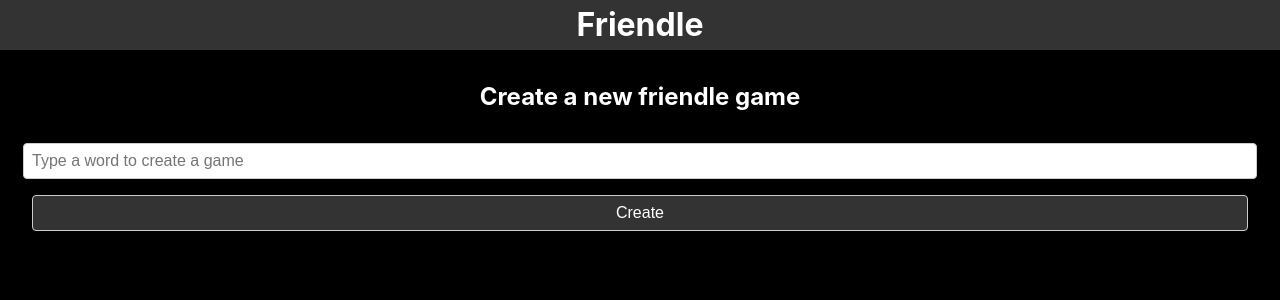
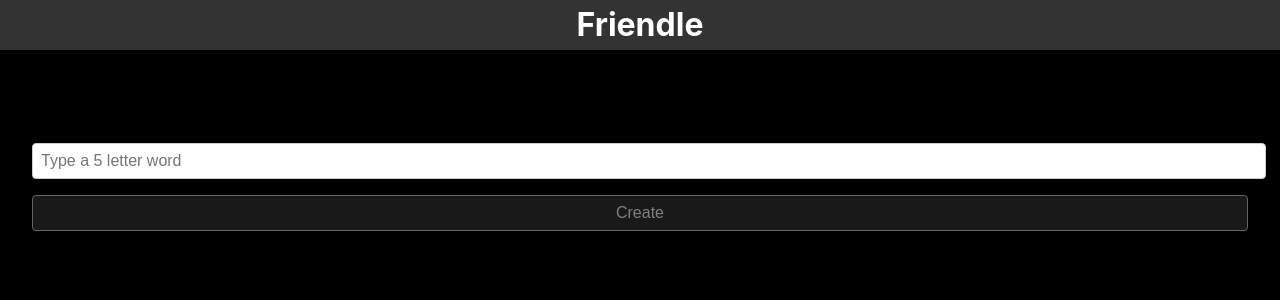
Before and after one commit to jdriscoll98/Friendle, a React (Create React App) app: page / in a window 1280 px wide. Shown: the top 300 px of the page. Built offline with nearby package versions, Linux system fonts and the light colour scheme.

Commit message:
game page

```diff
--- a/package.json
+++ b/package.json
@@ -8,7 +8,9 @@
     "@testing-library/user-event": "^13.5.0",
     "react": "^18.2.0",
     "react-dom": "^18.2.0",
+    "react-router-dom": "^6.3.0",
     "react-scripts": "5.0.1",
+    "react-simple-keyboard": "^3.4.158",
     "web-vitals": "^2.1.4"
   },
   "scripts": {
--- a/src/App.css
+++ b/src/App.css
@@ -5,7 +5,6 @@ html,
   height: 100%;
   overflow: hidden;
   background-color: black;
-  color: white;
 }
 
 * {
@@ -31,11 +30,19 @@ html,
 .app-body {
   display: flex;
   flex-direction: column;
-  justify-content: center;
-  align-items: center;
+  justify-content: space-evenly;
+  flex: 1;
+  gap: 1rem;
+  height: 100%;
+}
+
+.create-container {
+  display: flex;
+  flex-direction: column;
   flex: 1;
   padding: 2rem;
   gap: 1rem;
+  height: 100%;
 }
 
 .create-heading {
@@ -64,3 +71,30 @@ html,
   color: white;
   cursor: pointer;
 }
+
+.disabled {
+  opacity: 0.5;
+  cursor: not-allowed;
+}
+
+/* Game */
+.game-container {
+  display: grid;
+  grid-template-columns: repeat(5, 1fr);
+  grid-template-rows: repeat(6, 1fr);
+  grid-gap: 1rem;
+  padding: 0 2rem;
+  margin: 1rem;
+}
+
+.box {
+  width: 50px;
+  height: 50px;
+  border: 1px solid #ccc;
+  border-radius: 4px;
+  background-color: #333;
+  color: white;
+  text-align: center;
+  line-height: 50px;
+
+}
--- a/src/App.js
+++ b/src/App.js
@@ -1,6 +1,31 @@
+import { BrowserRouter, Routes, Route } from "react-router-dom";
+import { useState, useRef } from "react";
+import Keyboard from "react-simple-keyboard";
+import "react-simple-keyboard/build/css/index.css";
+
 import "./App.css";
 
 function App() {
+  const [newWordValue, setNewWordValue] = useState("");
+  const keyboard = useRef();
+
+  function newWordIsValid() {
+    return newWordValue?.length === 5;
+  }
+
+  function createNewGame() {
+    // create a unique id for the new game
+    const newGameId = Math.random().toString(36).substring(2, 15);
+    // set local storage to store the new game id and the word to simulate DB storage
+    localStorage.setItem(newGameId, newWordValue);
+    // redirect to the new game
+    window.location.href = `/game/${newGameId}`;
+  }
+
+  function onKeyPress(button) {
+    console.log("Button pressed", button);
+  }
+
   return (
     <div className="App">
       {/* App bar */}
@@ -9,12 +34,103 @@ function App() {
       </div>
       {/* Body */}
       <div className="app-body">
-        <h2 className="create-heading">Create a new friendle game</h2>
-        <input
-          className="create-input"
-          placeholder="Type a word to create a game"
-        />
-        <button className="create-btn">Create</button>
+        <BrowserRouter>
+          <Routes>
+            <Route
+              path="/"
+              element={
+                <div className="create-container">
+                  <h2 className="create-heading">Create a new friendle game</h2>
+                  <input
+                    className="create-input"
+                    placeholder="Type a 5 letter word"
+                    value={newWordValue}
+                    onChange={(e) => {
+                      setNewWordValue(e.target.value);
+                    }}
+                  />
+                  <button
+                    onClick={(e) => {
+                      e.preventDefault();
+                      if (!newWordValue) {
+                        alert("Please enter a word");
+                        return;
+                      } else {
+                        createNewGame();
+                      }
+                    }}
+                    disabled={!newWordValue}
+                    className={`create-btn ${!newWordIsValid() && "disabled"}`}
+                  >
+                    Create
+                  </button>
+                </div>
+              }
+            ></Route>
+            <Route
+              path="game/:gameId"
+              element={
+                <>
+                  <div className="game-container">
+                    <div className="box"></div>
+                    <div className="box"></div>
+                    <div className="box"></div>
+                    <div className="box"></div>
+                    <div className="box"></div>
+
+                    <div className="box"></div>
+                    <div className="box"></div>
+                    <div className="box"></div>
+                    <div className="box"></div>
+                    <div className="box"></div>
+
+                    <div className="box"></div>
+                    <div className="box"></div>
+                    <div className="box"></div>
+                    <div className="box"></div>
+                    <div className="box"></div>
+
+                    <div className="box"></div>
+                    <div className="box"></div>
+                    <div className="box"></div>
+                    <div className="box"></div>
+                    <div className="box"></div>
+
+                    <div className="box"></div>
+                    <div className="box"></div>
+                    <div className="box"></div>
+                    <div className="box"></div>
+                    <div className="box"></div>
+
+                    <div className="box"></div>
+                    <div className="box"></div>
+                    <div className="box"></div>
+                    <div className="box"></div>
+                    <div className="box"></div>
+                  </div>
+                  <div className="game-keyboard">
+                    <Keyboard
+                      keyboardRef={(r) => (keyboard.current = r)}
+                      onKeyPress={onKeyPress}
+                      layout={{
+                        default: [
+                          "q w e r t y u i o p",
+                          "a s d f g h j k l",
+                          "{enter} z x c v b n m {bksp}",
+                        ],
+                        shift: [
+                          "q w e r t y u i o p",
+                          "a s d f g h j k l",
+                          "{enter} z x c v b n m {bksp}",
+                        ],
+                      }}
+                    />
+                  </div>
+                </>
+              }
+            ></Route>
+          </Routes>
+        </BrowserRouter>
       </div>
     </div>
   );
```
Also changed, not shown: 1 other file (tests, documents, lock files or other folders).
